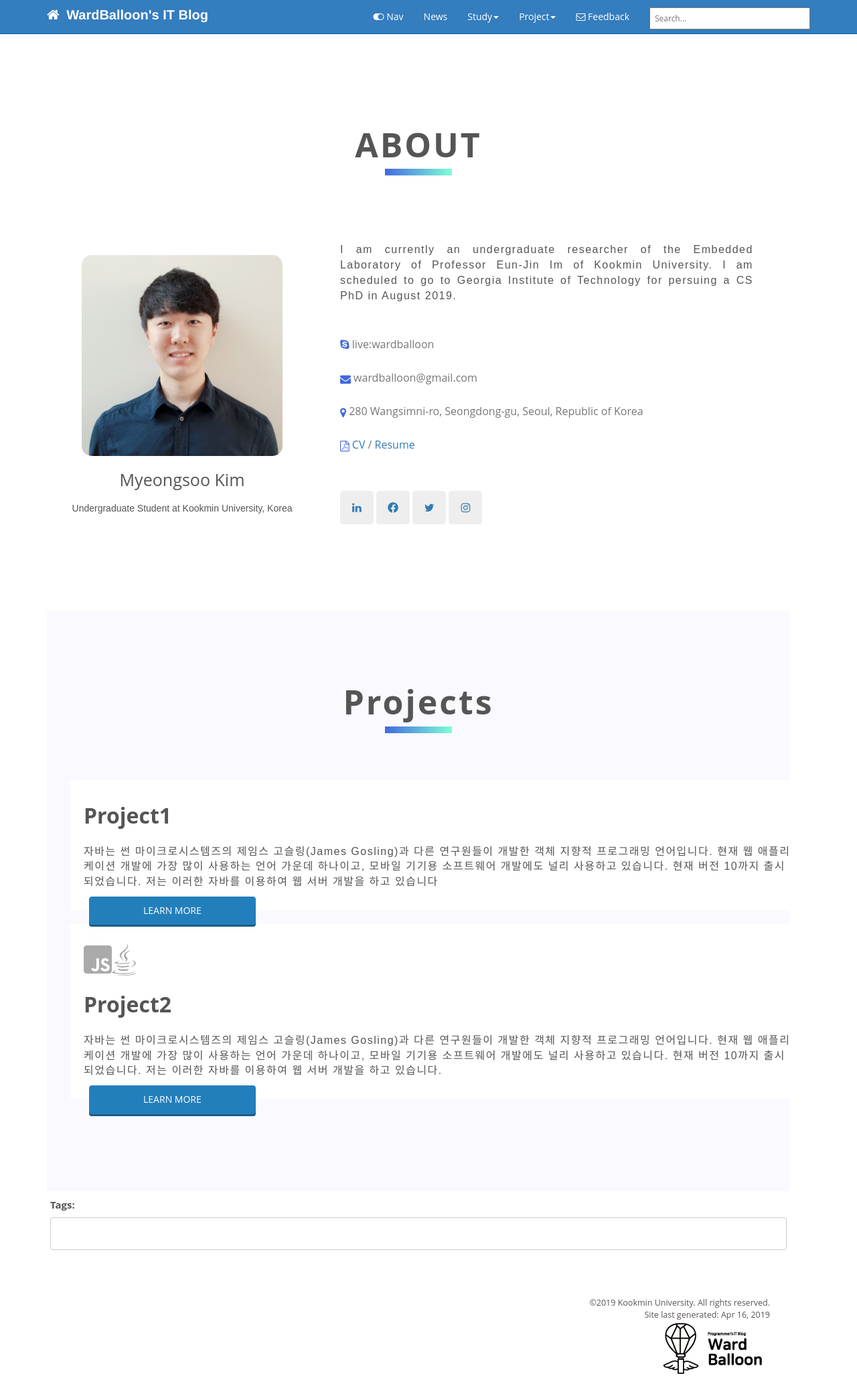
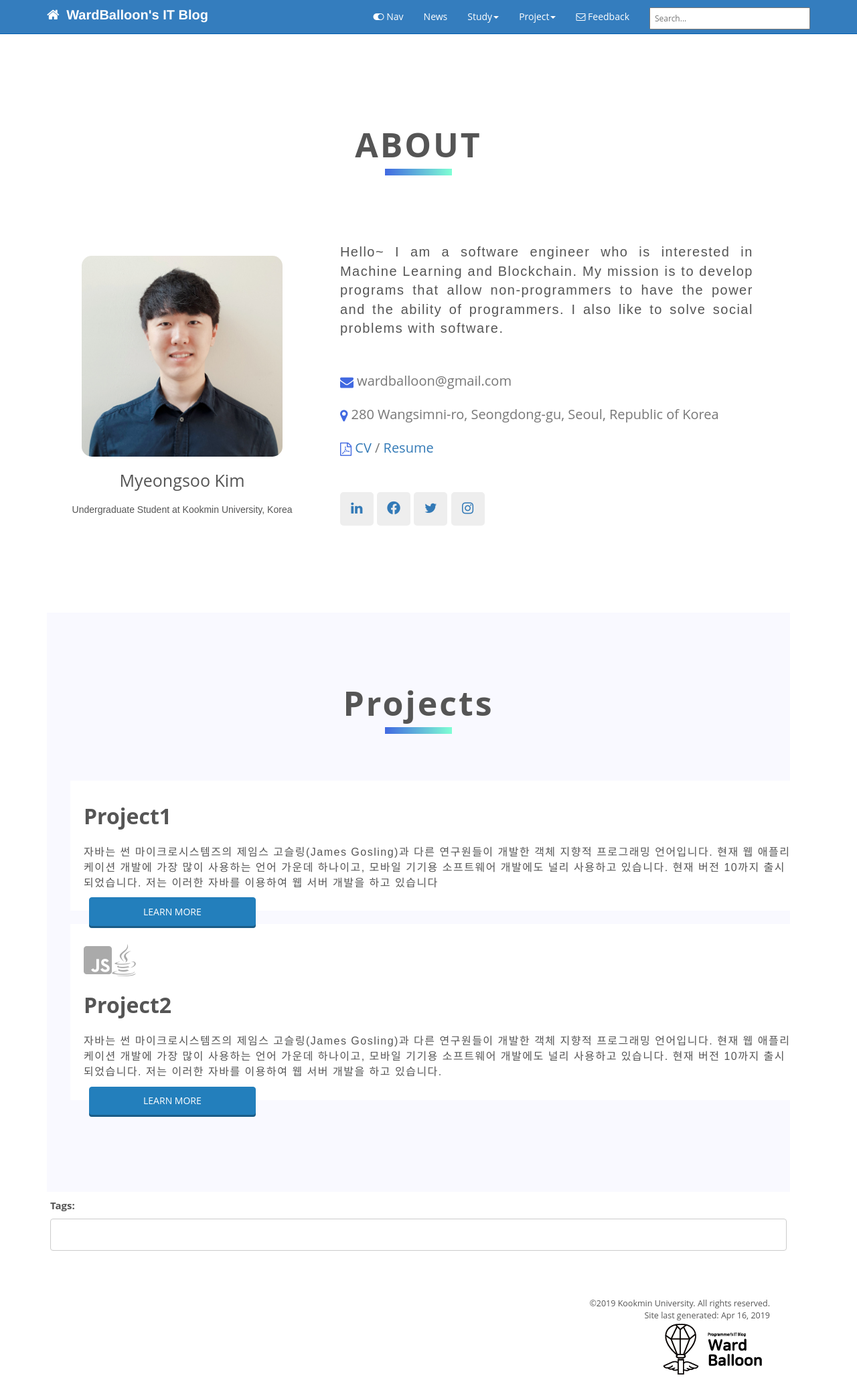
Before and after one commit to codingsoo/codingsoo.github.io1, a Jekyll site: the page built from index.html, in a window 1280 px wide. Shown: the whole page at 67% size. Built offline with Jekyll 4.4.1, drawn with Linux system fonts in a browser that asks for light colours; nearby versions of some CDN libraries; comment, search, counter and statistics services are not loaded.

Commit message:
Edit about me section

```diff
--- a/index.html
+++ b/index.html
@@ -36,14 +36,9 @@ hide_editme: true
 			</div>
 			<div class="text">
 				<div class="intro" style="text-align: justify">
-					I am currently an undergraduate researcher of the Embedded Laboratory of Professor Eun-Jin Im of Kookmin University. I am scheduled to go to Georgia Institute of Technology for persuing a CS PhD in August 2019.
+					Hello~ I am a software engineer who is interested in Machine Learning and Blockchain. My mission is to develop programs that allow non-programmers to have the power and the ability of programmers. I also like to solve social problems with software.
 				</div>
 				<ul style="list-style-type: none;">
-                    <li>
-						<div class="info">
-							<i class="fa fa-skype"></i> live:wardballoon
-						</div>
-					</li>
 					<li>
 						<div class="info">
 							<i class="fa fa-envelope fa-lg"></i> wardballoon@gmail.com
--- a/portfolio.css
+++ b/portfolio.css
@@ -99,7 +99,7 @@ section {
 }
 
 .about-area > .text * {
-	font-size: 16px;
+	font-size: 20px;
 }
 
 .about-area > .text > .intro {
```
